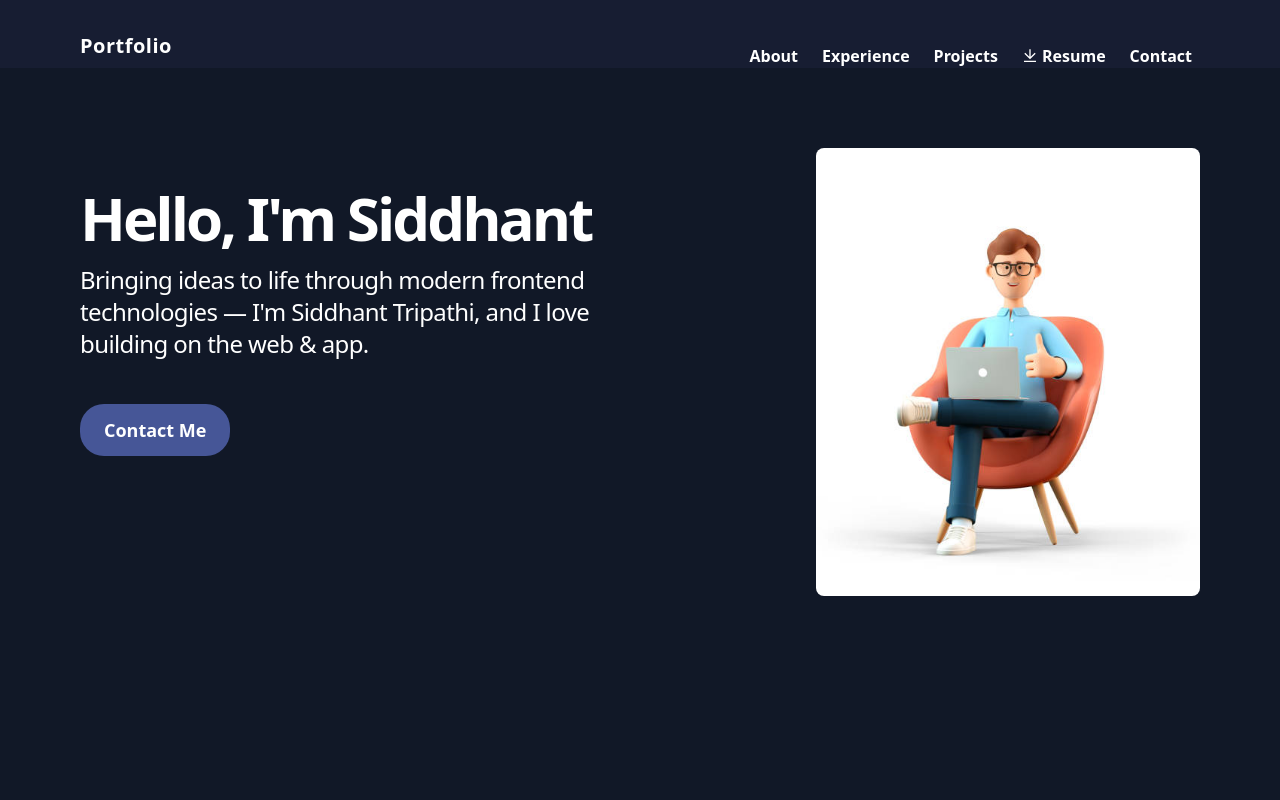
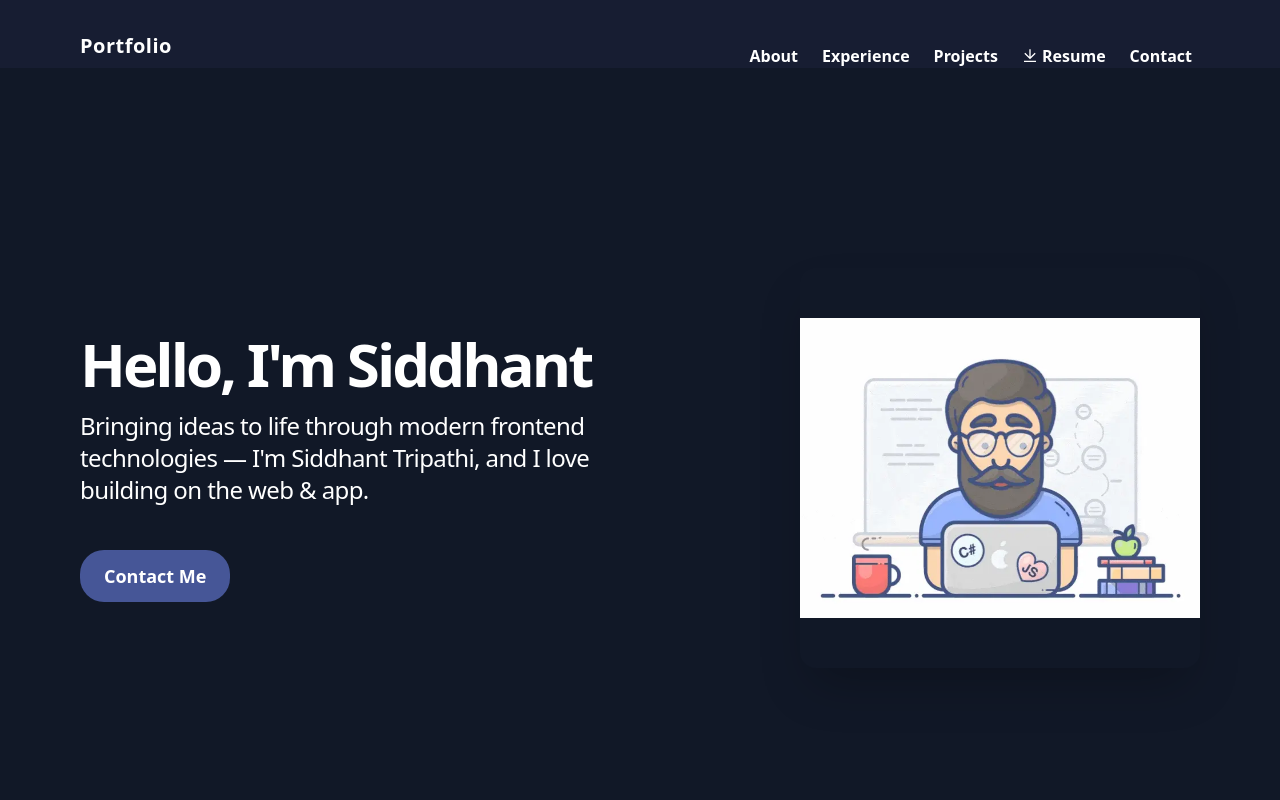
Before and after one commit to siddhanttripathi22/portfolio, a React (Vite) app: page / in a window 1280 px wide. Shown: the top 800 px of the page. Built offline with nearby package versions, Linux system fonts and the light colour scheme; the HTML template or start-up script is replaced by a standard one.

Commit message:
Updated Home and Navbar UI

```diff
--- a/src/components/Experience/Experience.jsx
+++ b/src/components/Experience/Experience.jsx
@@ -20,9 +20,6 @@ import {
   SiRedux,
   SiTailwindcss
 } from "react-icons/si";
-import { FaGoogle } from "react-icons/fa";
-import { RiNetflixFill } from "react-icons/ri";
-import { FaAmazon } from "react-icons/fa";
 
 const Experience = () => {
   return (
--- a/src/components/Home/Home.jsx
+++ b/src/components/Home/Home.jsx
@@ -2,7 +2,7 @@ import React, { useState } from "react";
 import { MdOutlineEmail, MdPhone, MdClose } from "react-icons/md";
 import { CiLinkedin } from "react-icons/ci";
 import { FaGithub } from "react-icons/fa";
-import avatarImg from "../../assets/7358602-removebg-preview.jpg";
+import avatarImg from "../../assets/7358602-removebg-preview.webp";
 
 const Home = () => {
   const [showContactModal, setShowContactModal] = useState(false);
@@ -37,8 +37,8 @@ const Home = () => {
   };
 
   return (
-    <div className="text-white flex flex-col md:flex-row w-full justify-between items-start p-4 sm:p-6 md:p-10 lg:p-20 min-h-screen bg-gray-900">
-      <div className="w-full md:w-2/4 md:pt-10 mb-8 md:mb-0">
+    <div className="text-white flex flex-col md:flex-row w-full justify-between items-center p-4 sm:p-6 md:p-10 lg:p-20 min-h-screen bg-gray-900 gap-4 md:gap-6 lg:gap-8">
+    <div className="w-full md:w-1/2 md:pr-6 lg:pr-8">
         <h1 className="text-2xl sm:text-3xl md:text-4xl lg:text-6xl font-bold flex leading-normal tracking-tighter mb-4">
           Hello, I'm Siddhant
         </h1>
@@ -52,14 +52,15 @@ const Home = () => {
           Contact Me
         </button>
       </div>
-      <div className="w-full md:w-auto flex justify-center md:justify-end">
-    <img
-  className="w-48 h-60 sm:w-64 sm:h-80 md:w-80 md:h-96 lg:w-96 lg:h-[28rem] object-cover rounded-lg"
-  src={avatarImg}
-  alt="Siddhant Tripathi"
-/>
+
+      <div className="w-full md:w-1/2 flex justify-center md:justify-end">
+       <img
+        className="w-[280px] h-[280px] sm:w-[320px] sm:h-[320px] md:w-[360px] md:h-[360px] lg:w-[400px] lg:h-[400px] object-contain rounded-2xl shadow-2xl"
+
+          src={avatarImg}
+          alt="Siddhant Tripathi"
+        />
       </div>
-
 
       {showContactModal && (
         <div className="fixed inset-0 bg-black bg-opacity-50 flex items-center justify-center z-50 p-3 sm:p-4 md:p-6">
--- a/src/components/Navbar/Navbar.jsx
+++ b/src/components/Navbar/Navbar.jsx
@@ -8,7 +8,7 @@ const Navbar = () => {
 
   const handleResumeDownload = () => {
 
-    const resumeUrl = "https://drive.google.com/file/d/1P0v2Qf_eazUZZvQQiyJsVM8n0PAlhBf5/view?usp=drivesdk ";
+    const resumeUrl = "https://drive.google.com/file/d/1k5HU6TbELRISNjLgYROaLswH_SASS89S/view?usp=sharing ";
 
 
     const link = document.createElement('a');
--- a/src/components/Projects/Projects.jsx
+++ b/src/components/Projects/Projects.jsx
@@ -12,7 +12,7 @@ const Projects = () => {
         <div className="grid grid-cols-1 md:grid-cols-2 lg:grid-cols-3 xl:grid-cols-3 gap-6 justify-items-center max-w-7xl mx-auto">
 
           <ProjectCard
-            bannerImg={pokedexImg}
+            bannerImg="/pokedex-banner.png"
             title="Pokédex App"
             main="A comprehensive Pokémon database application with search and filter functionality"
             demoUrl="pokedex-web-gamma.vercel.app"
```
Also changed, not shown: src/assets/7358602-removebg-preview.webp (added), src/assets/w.jpg (renamed from src/assets/7358602-removebg-preview.jpg).
